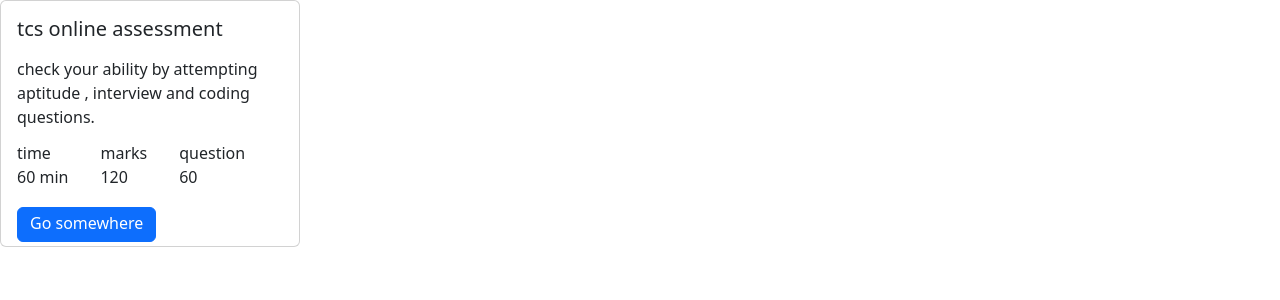
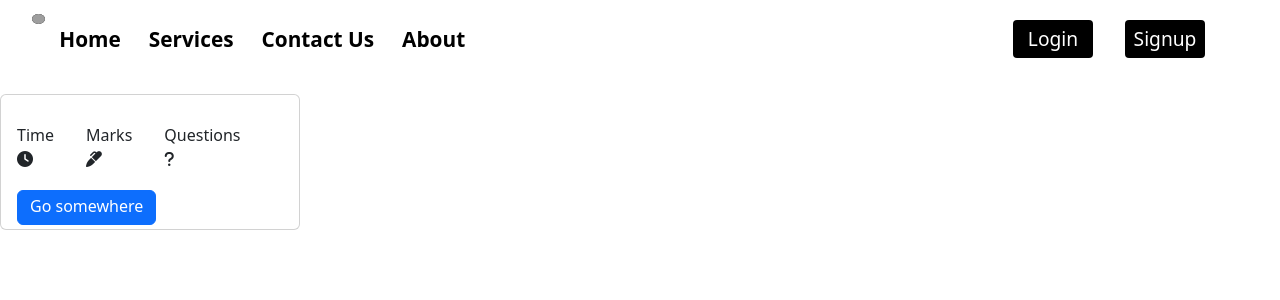
Before and after one commit to HarshitPathak-02/tnp-client, a React (Vite) app: page /test-card in a window 1280 px wide. Shown: the top 300 px of the page. Built offline with nearby package versions, Linux system fonts and the light colour scheme; grey boxes are pictures that could not be loaded.

Commit message:
header fixed and minor changes

```diff
--- a/index.html
+++ b/index.html
@@ -5,11 +5,13 @@
     <link rel="icon" type="image/svg+xml" href="/vite.svg" />
     <meta name="viewport" content="width=device-width, initial-scale=1.0" />
     <link rel="stylesheet" href="https://cdnjs.cloudflare.com/ajax/libs/bootstrap/5.3.3/css/bootstrap.min.css" integrity="sha512-jnSuA4Ss2PkkikSOLtYs8BlYIeeIK1h99ty4YfvRPAlzr377vr3CXDb7sb7eEEBYjDtcYj+AjBH3FLv5uSJuXg==" crossorigin="anonymous" referrerpolicy="no-referrer" />
+    <script src="https://cdn.jsdelivr.net/npm/@popperjs/core@2.11.8/dist/umd/popper.min.js" integrity="sha384-I7E8VVD/ismYTF4hNIPjVp/Zjvgyol6VFvRkX/vR+Vc4jQkC+hVqc2pM8ODewa9r" crossorigin="anonymous"></script>
+    <link rel="stylesheet" href="https://cdnjs.cloudflare.com/ajax/libs/font-awesome/6.7.2/css/all.min.css" integrity="sha512-Evv84Mr4kqVGRNSgIGL/F/aIDqQb7xQ2vcrdIwxfjThSH8CSR7PBEakCr51Ck+w+/U6swU2Im1vVX0SVk9ABhg==" crossorigin="anonymous" referrerpolicy="no-referrer" />
     <title>Vite + React</title>
   </head>
   <body>
     <div id="root"></div>
-    <script src="https://cdnjs.cloudflare.com/ajax/libs/bootstrap/5.3.3/js/bootstrap.min.js" integrity="sha512-ykZ1QQr0Jy/4ZkvKuqWn4iF3lqPZyij9iRv6sGqLRdTPkY69YX6+7wvVGmsdBbiIfN/8OdsI7HABjvEok6ZopQ==" crossorigin="anonymous" referrerpolicy="no-referrer"></script>
+    <script src="https://cdn.jsdelivr.net/npm/bootstrap@5.3.2/dist/js/bootstrap.min.js" integrity="sha384-BBtl+eGJRgqQAUMxJ7pMwbEyER4l1g+O15P+16Ep7Q9Q+zqX6gSbd85u4mG4QzX+" crossorigin="anonymous"></script>
     <script type="module" src="/src/main.jsx"></script>
   </body>
 </html>
--- a/src/App.jsx
+++ b/src/App.jsx
@@ -6,12 +6,14 @@
 import "./App.css"
 import Tests from './pages/Tests/Tests'
 import TestCard from './components/TestCard/TestCard'
+import Header from './components/Header/Header'
 
 function App() {
 
   return (
     <>
       <BrowserRouter>
+      <Header/>
         <Routes>
           <Route path='/' element={<Home/>}></Route>
           <Route path='/signup' element={<SignupForm/>}></Route>
--- /dev/null
+++ b/src/components/Header/Header.css
@@ -0,0 +1,57 @@
+.navbar {
+  background-color: white;
+  width: 100%;
+}
+.navbar ul {
+  font-size: 1.3rem;
+}
+.navbar li {
+  list-style: none;
+  margin: 10px 11px;
+}
+.navbar li a {
+  padding: 3px 3px;
+  text-decoration: none;
+  color: black;
+  font-weight: 700;
+}
+
+.navbarr {
+  display: flex;
+  justify-content: space-between;
+  align-items: center;
+  width: 100%;
+}
+
+.navbarr-left {
+  display: flex;
+}
+
+.login-signup {
+  color: white;
+  padding: 12px 75px;
+  display: flex;
+  border-radius: 4px;
+  gap: 2rem;
+}
+
+.login-signup a {
+  border-radius: 4px;
+  width: 80px;
+  height: 30px;
+  background-color: black;
+  border: none;
+  color: white;
+  display: flex;
+  justify-content: center;
+  align-items: center;
+  padding: 1.2rem;
+  font-size: 1.2rem;
+  text-decoration: none;
+}
+
+.navbar img {
+  height: 10px;
+  border-radius: 50%;
+  background-color: black;
+}
--- /dev/null
+++ b/src/components/Header/Header.jsx
@@ -0,0 +1,26 @@
+import React from 'react'
+import "./Header.css"
+
+import { Link } from 'react-router-dom'
+
+const Header = () => {
+  return (
+    <div className="navbar">
+        <ul className="navbarr">
+          <div className="navbarr-left">
+            <img src="logo" alt=""/>
+            <li><Link className='navbar-lnk' to="/">Home</Link></li>
+            <li><Link className='navbar-lnk' to="/services">Services</Link></li>
+            <li><Link className='navbar-lnk' to="/contactus">Contact Us</Link></li>
+            <li><Link className='navbar-lnk' to="/about">About</Link></li>
+          </div>
+          <div className="login-signup">
+            <Link className='navbar-lnk' to='/signin'>Login</Link>
+            <Link className='navbar-lnk' to="/signup">Signup</Link>
+          </div>
+        </ul>
+      </div>
+  )
+}
+
+export default Header
--- a/src/components/TestCard/TestCard.jsx
+++ b/src/components/TestCard/TestCard.jsx
@@ -1,20 +1,24 @@
 import React from "react";
 import "./TestCard.css";
-import Infosys from "../../assets/images/Infosys.png"
+import Infosys from "../../assets/images/Infosys.png";
 
-const TestCard = () => {
+const TestCard = (props) => {
   return (
     <div className="test-card-main">
       <div className="card test-card">
         <div className="card-body test-card-body">
-          <h5 className="card-title test-card-title">tcs online assessment</h5>
-          <p className="card-text ">
-            check your ability by attempting aptitude , interview and coding questions.
-          </p>
+          <h5 className="card-title test-card-title">{props.title}</h5>
+          <p className="card-text ">{props.description}</p>
           <div className="test-card-charc">
-            <p>time <br /> 60 min</p>
-            <p>  marks <br />  120</p>
-            <p>question <br /> 60</p>
+            <p>
+              Time<br/>{props.time} <i className="fa-solid fa-clock"></i>
+            </p>
+            <p>
+              Marks<br/>{props.marks} <i className="fa-solid fa-marker"></i>
+            </p>
+            <p>
+              Questions<br/>{props.questions} <i className="fa-solid fa-question"></i>
+            </p>
           </div>
           <a href="#" className="btn btn-primary">
             <h6>Go somewhere</h6>
--- a/src/pages/Home/Home.css
+++ b/src/pages/Home/Home.css
@@ -3,7 +3,6 @@
     width: 100%;
     display: flex;
     flex-direction: column;
-    padding: 1rem;
     gap: 3rem;
 }
 
@@ -11,6 +10,7 @@
     display: flex;
     width: 100%;
     height: 100%;
+    padding: 1rem;
 }
 
 .home-hero-info {
@@ -54,7 +54,6 @@
     height: 100%;
     width: 100%;
     margin-top: 1rem;
-
 }
 
 .carousel-item img {
--- a/src/pages/Home/Home.jsx
+++ b/src/pages/Home/Home.jsx
@@ -21,7 +21,7 @@
 
 const Home = () => {
   return (
-    <div className="home-page">
+    <div className="home-page #home">
       <div className="home-hero">
         <div className="home-hero-info">
           <div className="home-hero-info-content">
--- a/src/pages/Tests/Tests.jsx
+++ b/src/pages/Tests/Tests.jsx
@@ -9,29 +9,29 @@
         <h1>Our Tests</h1>
       </div>
       <div className="tests-main-mid">
-        <div class="dropdown">
+        <div className="dropdown">
           <button
-            class="btn btn-secondary dropdown-toggle"
+            className="btn btn-secondary dropdown-toggle"
             type="button"
             data-bs-toggle="dropdown"
             aria-expanded="false"
           >
-            Dropdown button
+            Choose your company
           </button>
-          <ul class="dropdown-menu">
+          <ul className="dropdown-menu">
             <li>
-              <a class="dropdown-item" href="#">
-                Action
+              <a className="dropdown-item" href="#">
+                TCS
               </a>
             </li>
             <li>
-              <a class="dropdown-item" href="#">
-                Another action
+              <a className="dropdown-item" href="#">
+                Infosys
               </a>
             </li>
             <li>
-              <a class="dropdown-item" href="#">
-                Something else here
+              <a className="dropdown-item" href="#">
+                Accenture
               </a>
             </li>
           </ul>
@@ -39,14 +39,14 @@
       </div>
       <div className="tests-main-down">
         <div className="tests-main-down-up">
-          <TestCard />
-          <TestCard />
-          <TestCard />
+          <TestCard title="TCS online assessment" description="Check your ability by attempting aptitude , interview and coding questions." time="60 min" marks="120" questions="60"/>
+          <TestCard title="TCS online assessment" description="Check your ability by attempting aptitude , interview and coding questions." time="60 min" marks="120" questions="60"/>
+          <TestCard title="TCS online assessment" description="Check your ability by attempting aptitude , interview and coding questions." time="60 min" marks="120" questions="60"/>
         </div>
         <div className="tests-main-down-down">
-          <TestCard />
-          <TestCard />
-          <TestCard />
+        <TestCard title="TCS online assessment" description="Check your ability by attempting aptitude , interview and coding questions." time="60 min" marks="120" questions="60"/>
+        <TestCard title="TCS online assessment" description="Check your ability by attempting aptitude , interview and coding questions." time="60 min" marks="120" questions="60"/>
+        <TestCard title="TCS online assessment" description="Check your ability by attempting aptitude , interview and coding questions." time="60 min" marks="120" questions="60"/>
         </div>
       </div>
     </div>
```
